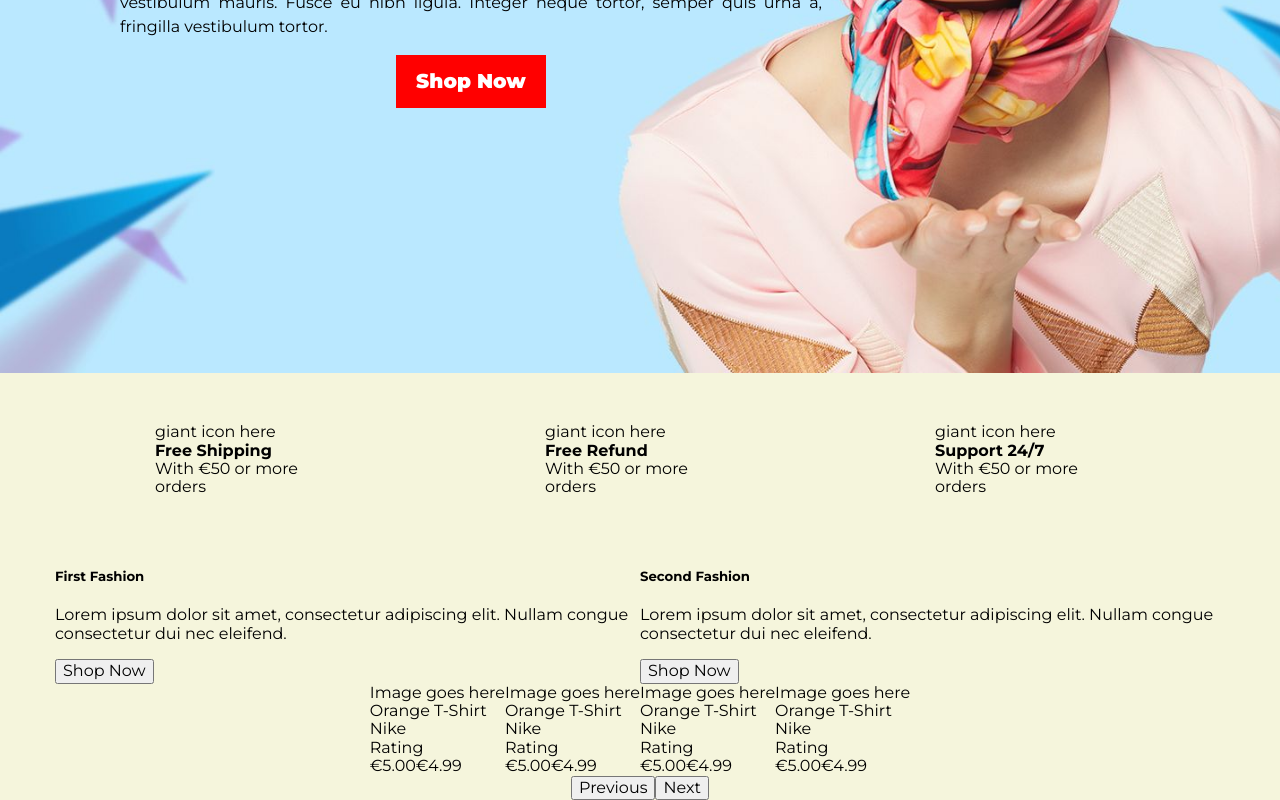
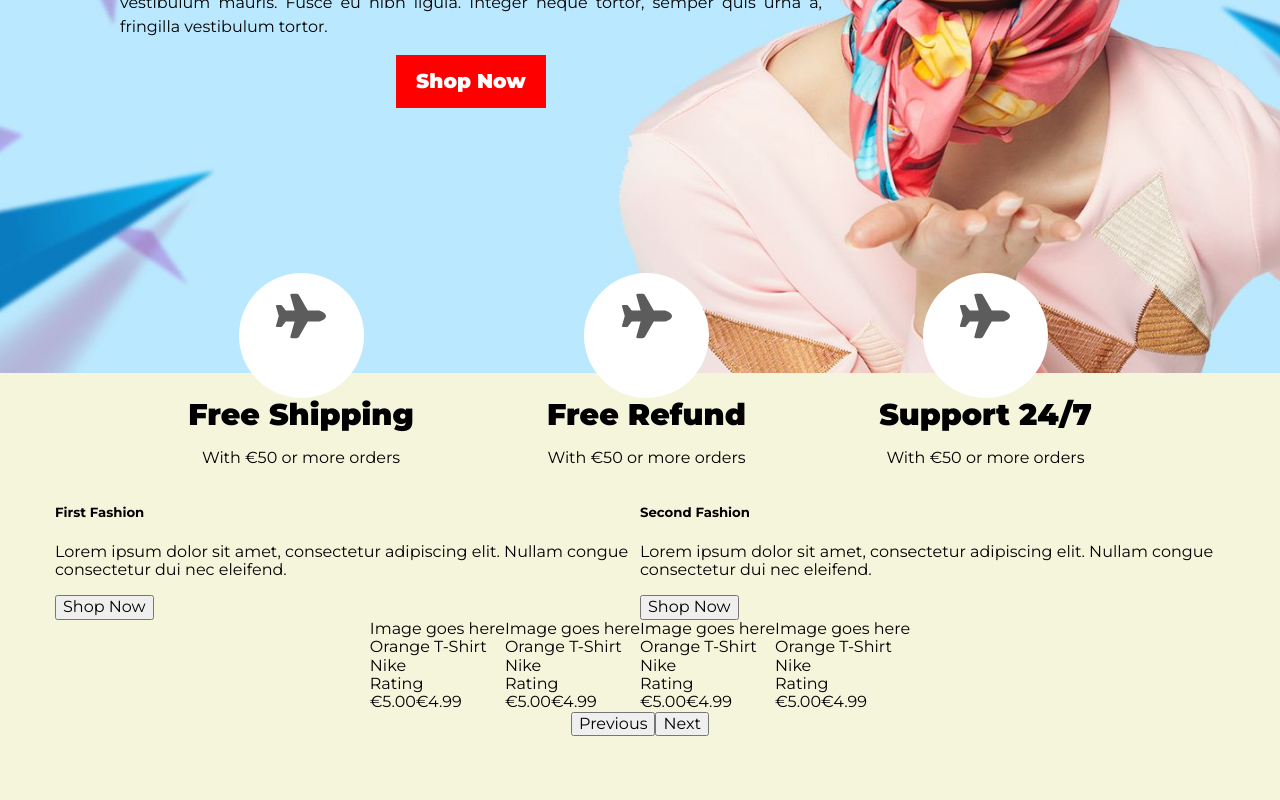
Before and after one commit to ladyprogrammer/fashion-store, an Angular app: page / in a window 1280 px wide. Shown: the part 646-1446 px from the top of the page. After the commit the page ends 1382 px from the top, so only its background shows below. Built offline with nearby package versions, Linux system fonts and the light colour scheme.

Commit message:
special services format

```diff
--- a/src/app/midsection/midsection.component.scss
+++ b/src/app/midsection/midsection.component.scss
@@ -4,13 +4,18 @@ section-hero {
 }
 
 .featured-section {
-  background-color: beige;
 
   .container {
+    margin-top: -100px;
 
     > * {
       display: flex;
 
+    }
+
+    section-special-services {
+      display: flex;
+      justify-content: space-evenly;
     }
 
     section-featured-products {
--- a/src/app/midsection/special-services/special-services.component.html
+++ b/src/app/midsection/special-services/special-services.component.html
@@ -1,5 +1,7 @@
 <div class="special-service" data-test="special-service" *ngFor="let service of ['Free Shipping', 'Free Refund', 'Support 24/7']">
-  <div>giant icon here</div>
-  <div><strong>{{ service }}</strong></div>
-  <div>With &euro;50 or more orders</div>
+  <div class="icon">
+    <svg xmlns="http://www.w3.org/2000/svg" viewBox="0 0 576 512"><!--! Font Awesome Pro 6.2.1 by @fontawesome - https://fontawesome.com License - https://fontawesome.com/license (Commercial License) Copyright 2022 Fonticons, Inc. --><path d="M482.3 192c34.2 0 93.7 29 93.7 64c0 36-59.5 64-93.7 64l-116.6 0L265.2 495.9c-5.7 10-16.3 16.1-27.8 16.1l-56.2 0c-10.6 0-18.3-10.2-15.4-20.4l49-171.6L112 320 68.8 377.6c-3 4-7.8 6.4-12.8 6.4l-42 0c-7.8 0-14-6.3-14-14c0-1.3 .2-2.6 .5-3.9L32 256 .5 145.9c-.4-1.3-.5-2.6-.5-3.9c0-7.8 6.3-14 14-14l42 0c5 0 9.8 2.4 12.8 6.4L112 192l102.9 0-49-171.6C162.9 10.2 170.6 0 181.2 0l56.2 0c11.5 0 22.1 6.2 27.8 16.1L365.7 192l116.6 0z"/></svg>
+  </div>
+  <h6 class="title">{{ service }}</h6>
+  <p class="description">With &euro;50 or more orders</p>
 </div>
--- a/src/app/midsection/special-services/special-services.component.scss
+++ b/src/app/midsection/special-services/special-services.component.scss
@@ -1,3 +1,33 @@
+$gray: #5c5c5c;
+
 .special-service {
-  margin: 50px 100px;
+  display: flex;
+  flex-direction: column;
+  align-items: center;
+
+
+  .icon {
+    background-color: white;
+    width: 12.5rem;
+    height: 12.5rem;
+    line-height: 12.5rem;
+    text-align: center;
+    border-radius: 12.5rem;
+
+    > svg {
+      width: 5rem;
+      height: 5rem;
+      fill: $gray;
+    }
+  }
+
+  .title {
+    font-size: 3rem;
+    font-weight: 900;
+    margin: 0;
+  }
+
+  .description {
+    text-align: center;
+  }
 }
--- a/src/styles.scss
+++ b/src/styles.scss
@@ -7,6 +7,7 @@ html {
 body {
   font-family: 'Montserrat', sans-serif;
   font-size: 1.6rem;
+  background-color: beige;
 }
 
 
```
